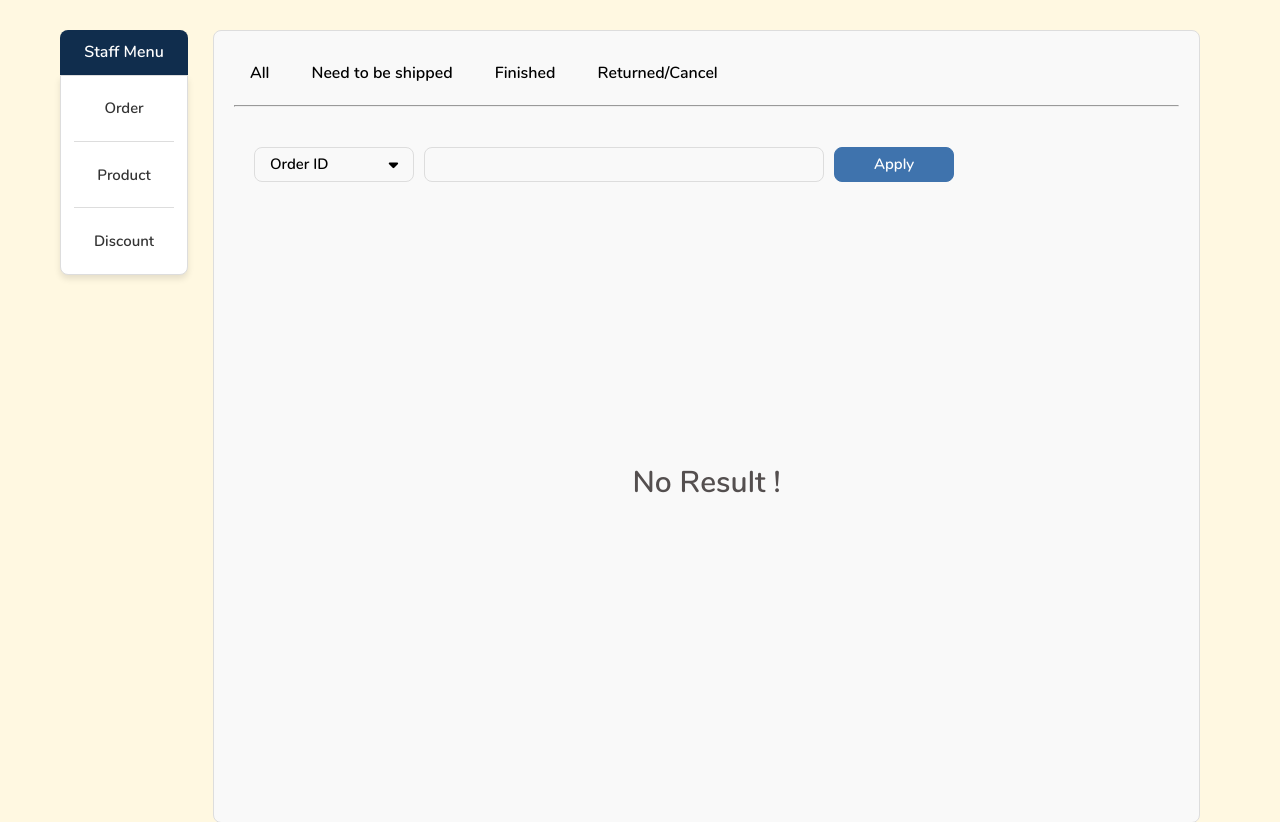
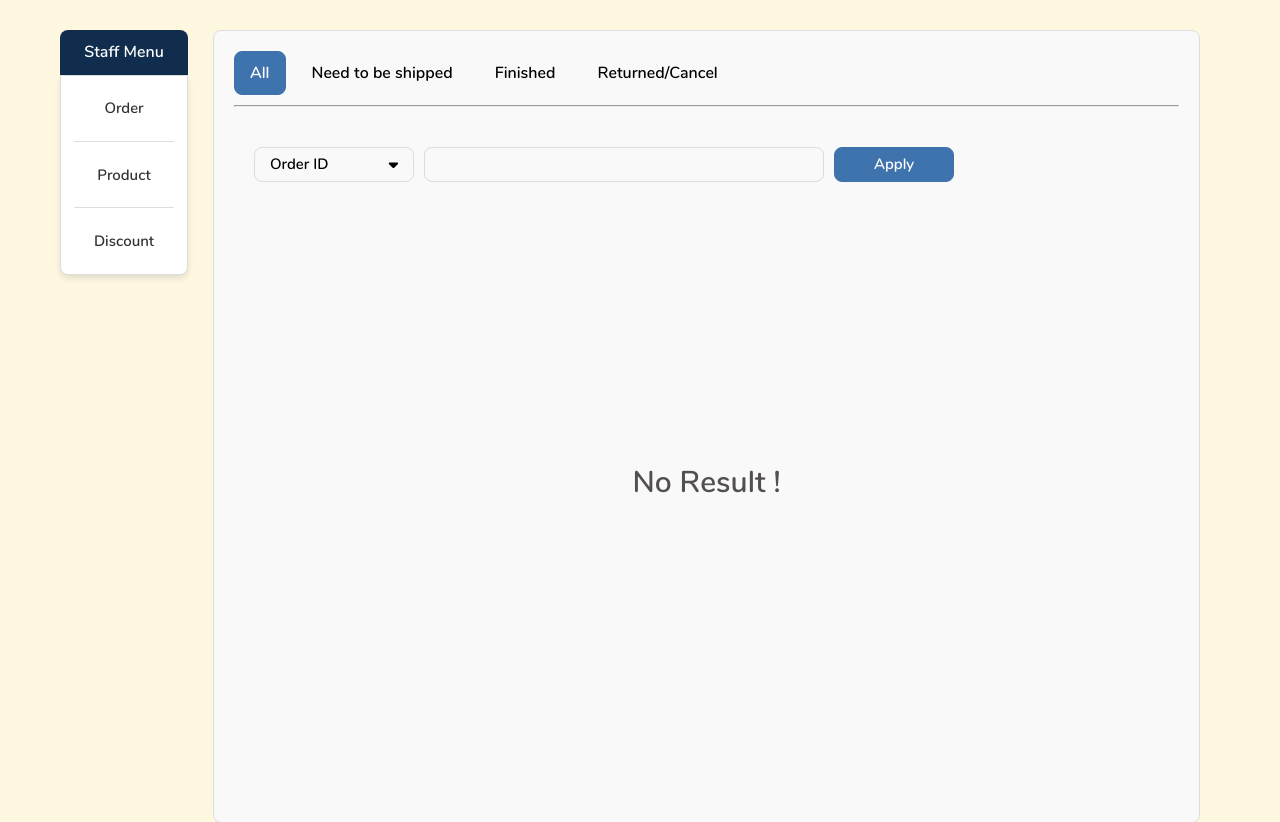
Before and after one commit to ilovemath25/E-Bookstore, a Flask app: page /staff/order in a window 1280 px wide. Shown: the part 85-907 px from the top of the page. Run offline with Flask 3, Linux system fonts and the light colour scheme; data that the repository does not hold is empty; parts of the project's set-up code (start-up, migrations or seed data) failed here and were passed over; some libraries are stand-ins or nearby versions.

Commit message:
fix order subtab

```diff
--- a/ebookstore_flask/templates/staff/order.html
+++ b/ebookstore_flask/templates/staff/order.html
@@ -24,7 +24,7 @@
         </div>
         <div class="right">
             <div class="order-list-subtabs">
-                <a href="/staff/order" class="subtab {% if active_route == 'main' %}active{% else %}inactive{% endif %}">All</a>
+                <a href="/staff/order" class="subtab {% if active_route == 'order' %}active{% else %}inactive{% endif %}">All</a>
                 <a href="/staff/order/to_ship" class="subtab {% if active_route == 'to_ship' %}active{% else %}inactive{% endif %}">Need to be shipped</a>
                 <a href="/staff/order/finished" class="subtab {% if active_route == 'finished' %}active{% else %}inactive{% endif %}">Finished</a>
                 <a href="/staff/order/returned" class="subtab {% if active_route == 'returned' %}active{% else %}inactive{% endif %}">Returned/Cancel</a>
```
